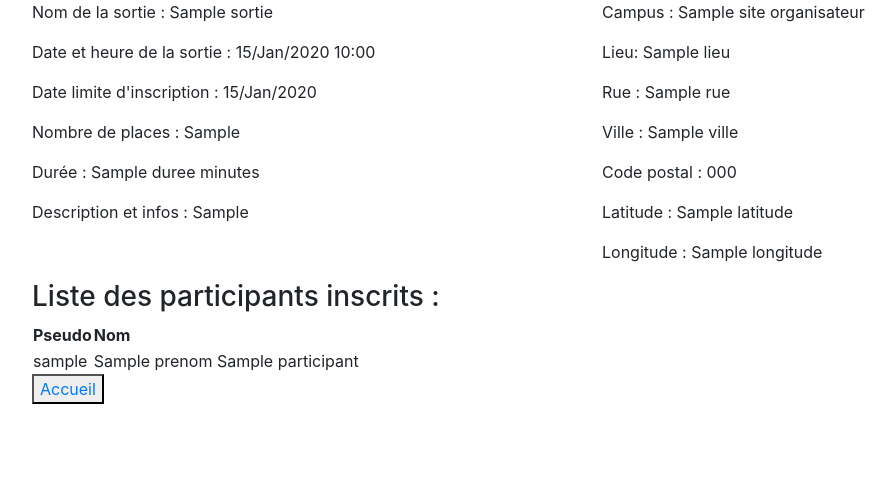
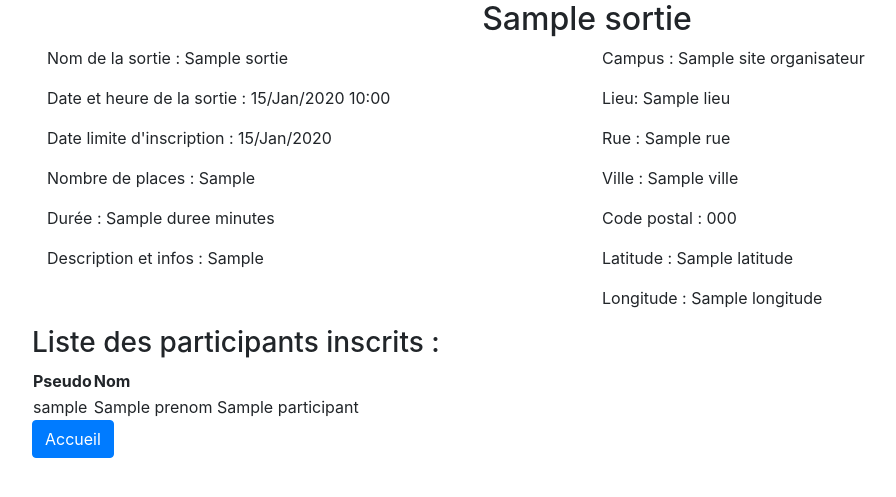
Before and after one commit to LeleuAntoine/Sortir.com, a Symfony app: template templates/sortie/afficher.html.twig in a window 1280 px wide. Shown: the part 56-553 px from the top of the page, without its empty margins (53-949 px from the left). Run offline with Twig, Linux system fonts and the light colour scheme; the template is opened without the code that fills it: most values are stand-ins (such as "Sample title", 1, 10 or a date in 2020); some libraries are stand-ins or nearby versions.

Commit message:
Ajout class bootstrap

```diff
--- a/src/Controller/SortieController.php
+++ b/src/Controller/SortieController.php
@@ -126,7 +126,6 @@ class SortieController extends AbstractController
             $sortie->setSiteOrganisateur($participant->getCampus());
             $this->em->persist($sortie);
             $this->em->flush();
-
             return $this->redirectToRoute('app_sortie_index');
         }
         return $this->render('sortie/modifier.html.twig', [
--- a/templates/sortie/afficher.html.twig
+++ b/templates/sortie/afficher.html.twig
@@ -1,10 +1,11 @@
 {% extends 'base.html.twig' %}
 
-{% block title sortie.nom %}
+{% block title %}Afficher une sortie{% endblock %}
 
 {% block body %}
     <article>
-        <div class="row">
+        <h2 class="d-flex justify-content-center">{{ sortie.nom }}</h2>
+        <div class="d-flex justify-content-around">
             <div class="col-sm-6">
                 <p>Nom de la sortie : {{ sortie.nom }}</p>
                 <p>Date et heure de la sortie : {{ sortie.dateHeureDebut | date('d/M/Y H:i') }}</p>
@@ -48,5 +49,5 @@
             <p>Aucun participant pour le moment.</p>
         {% endif %}
     </div>
-    <button><a href="{{ path('app_sortie_index') }}">Accueil</a></button>
+    <a href="{{ path('app_sortie_index') }}" class="btn btn-primary">Accueil</a>
 {% endblock %}
--- a/templates/sortie/index.html.twig
+++ b/templates/sortie/index.html.twig
@@ -1,6 +1,6 @@
 {% extends 'base.html.twig' %}
 
-{% block title %} Trouvez toutes les sorties organisées !{% endblock %}
+{% block title %}Sorties organisées{% endblock %}
 
 {% block body %}
     <div class="container">
@@ -118,9 +118,7 @@
             {% endif %}
         </article>
         <div>
-            <a href="{{ path('app_sortie_creer') }}">
-                <button type="submit" class="btn btn-primary">Créer une sortie</button>
-            </a>
+            <a href="{{ path('app_sortie_creer') }}" class="btn btn-primary">Créer une sortie</a>
         </div>
     </div>
 {% endblock %}
--- a/templates/utilisateur/modifierProfil.html.twig
+++ b/templates/utilisateur/modifierProfil.html.twig
@@ -5,7 +5,8 @@
         <h1>Modifier mon profil</h1>
         {{ form_start(profilForm) }}
         {{ form_widget(profilForm) }}
-        <button type="submit" class="btn btn-primary">Modifier mon profil</button>
+        <button type="submit" class="btn btn-primary">Enregistrer</button>
+        <button type="reset" class="btn btn-danger">Annuler</button>
 
         {{ form_end(profilForm) }}
     </div>
```
Also changed, not shown: templates/security/login.html.twig (+5 -3 lines), templates/sortie/creer.html.twig (+5 -2 lines), templates/sortie/modifier.html.twig (+6 -3 lines), templates/utilisateur/voirProfil.html.twig (+7 -4 lines).
